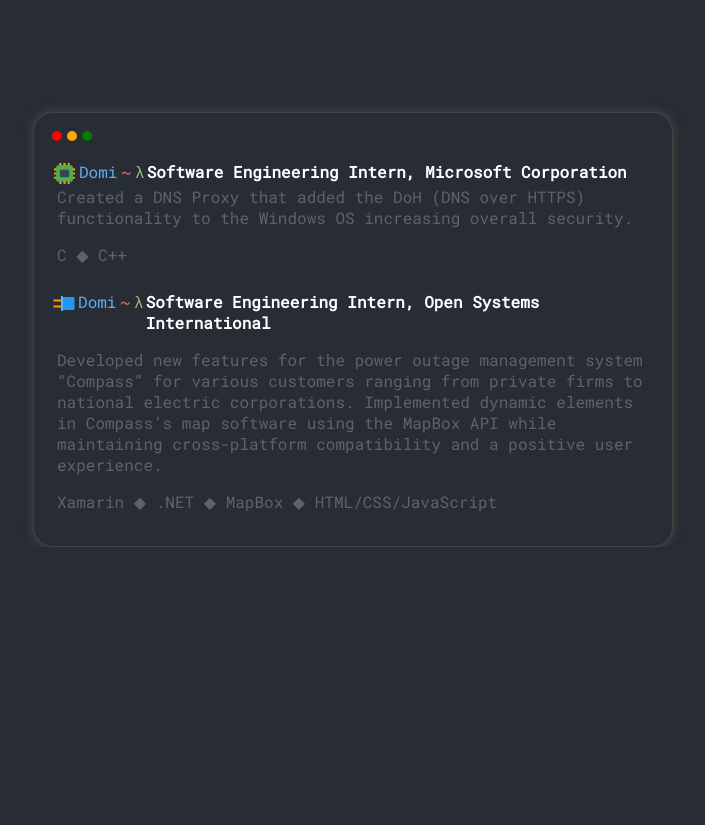
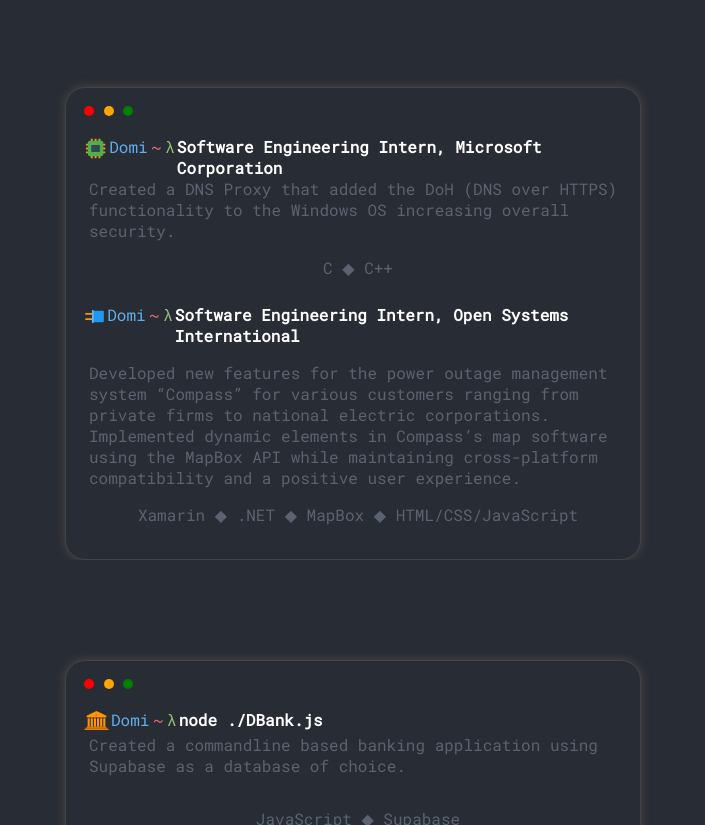
Before and after one commit to dominikabobik/dominika-bobik, a Next.js app: page / in a window 1280 px wide. Shown: the part 497-1322 px from the top of the page, without its empty margins (287-992 px from the left). Before the commit the page ends 1044 px from the top, so only its background shows below. Built offline with nearby package versions, Linux system fonts and the light colour scheme.

Commit message:
Changes1

```diff
--- a/components/project.tsx
+++ b/components/project.tsx
@@ -1,4 +1,4 @@
-import {FC} from "react";
+import {FC, ReactNode} from "react";
 import styles from "../styles/project.module.css";
 import Image from 'next/image'
 
@@ -7,7 +7,9 @@
 	description: string,
 	technologies: string[],
 	github?: string,
-	img?: string
+	img?: string,
+	icon: ReactNode,
+	lang?: string
 }
 
 interface tech {
--- a/components/s-projects.tsx
+++ b/components/s-projects.tsx
@@ -1,47 +1,69 @@
 import type {GetServerSideProps, GetStaticPaths, GetStaticProps, NextPage} from 'next'
 import styles from '../styles/projects.module.css'
 import {NavBar} from "../components/nav-bar";
-import {project, Project} from "../components/project";
+import {Project} from "../components/project";
+import {FcElectronics, FcCrystalOscillator, FcEngineering, FcAndroidOs, FcCircuit, FcChargeBattery, FcLibrary, FcMindMap} from "react-icons/fc";
+import { ReactNode } from 'react';
+import { Lang } from '../pages';
 
 interface PageProps {
 
 }
 
-const data: project[] = [
+export interface project {
+	title: string,
+	description: string,
+	technologies: string[],
+	github?: string,
+	img?: string,
+	icon: ReactNode,
+	lang?: Lang
+}
+
+export const data: project[] = [
         {
                 title: 'DBank',
                 description: 'Created a commandline based banking application using Supabase as a database of choice.',
                 technologies: ['JavaScript','Supabase'],
                 github: 'https://github.com/DomiNika-12/dbank',
-                img: ''
+                img: '',
+                icon: <FcLibrary/>,
+                lang: "js"
         },
         {
                 title: 'Resistor Color Decoder',
                 description: 'Made a web app that finds color code based on the resistance of the basic circuit component.',
                 technologies: ['TypeScript','React Native', 'Expo'],
                 github: 'https://github.com/DomiNika-12/circuits',
-                img: '/crk.png'
+                img: '/crk.png',
+                icon: <FcCrystalOscillator/>,
+                lang: "js"
         },
         {
                 title: 'Tic Tac Toe',
                 description: 'Created a console-run tic tac toe game for 2 players using C++.',
                 technologies: ['C++'],
                 github: 'https://github.com/DomiNika-12/TicTacToe',
-                img: ''
+                img: '',
+                icon: <FcEngineering/>,
+                lang: "c"
         },
         {
                 title: 'Travel App',
                 description: 'Created a Xamarin Forms app that integrated an SQLite database, which allows users to enter the name of the city visited, country, and continent.',
                 technologies: ['C#', 'Xamarin Forms', 'SQLite'],
                 github: 'https://github.com/DomiNika-12/Travel',
-                img: ''
+                img: '',
+                icon:<FcCircuit/>
         },
         {
                 title: 'Snowflakes',
                 description: 'Made a JavaFX application that produces window filled with randomly generated snowflakes.',
                 technologies: ['Java','JavaFX'],
                 github: 'https://github.com/DomiNika-12/Snowflakes',
-                img: '/snowflake.jpg'
+                img: '/snowflake.jpg',
+                icon: <FcMindMap/>,
+                lang: "java"
         },
         {
                 title: 'Calculator App',
@@ -49,21 +71,24 @@
                     '         layout that is more suitable than the default one.',
                 technologies: ['Android Studio', 'Java'],
                 github: 'https://github.com/DomiNika-12/Calculator',
-                img: '/calculator.jpg'
+                img: '/calculator.jpg',
+                icon: <FcAndroidOs/>
         },
         {
                 title: 'Robotics Systems Enterprise',
                 description: 'Worked on development and implementation of autonomous driving and leader following behavior in the 6 robot (Clearpath Jackals) convoy utilizing ROS.',
                 technologies: ['ROS', 'Python'],
                 github: 'https://rse.mtu.edu/',
-                img: '/rse.png'
+                img: '/rse.png',
+                icon: <FcChargeBattery/>
         },
         {
                 title: 'Blue Marble Security Enterprise',
                 description: 'Worked on a team of software engineering students focusing on implementing  autonomous pathfinding into a testing robot using the Robot Operating System (ROS), utilizing C++ and Python. Provided community outreach and educated the team on circuit design and soldering techniques.',
                 technologies: ['ROS', 'C++', 'Python'],
                 github:'https://bluemarblesecurity.eit.mtu.edu/index.php',
-                img: '/bluemarble.jpeg'
+                img: '/bluemarble.jpeg',
+                icon: <FcCrystalOscillator/>
         },
 ];
 
--- a/pages/index.tsx
+++ b/pages/index.tsx
@@ -7,13 +7,27 @@
 import { FcGlobe } from "react-icons/fc";
 import { FcDocument} from "react-icons/fc";
 import { IconContext } from "react-icons";
-import {FcElectronics} from "react-icons/fc";
-import { FcCrystalOscillator } from "react-icons/fc";
+import {FcElectronics, FcCrystalOscillator} from "react-icons/fc";
+
+import {data} from "../components/s-projects";
+import { useCallback } from 'react';
 interface PageProps {
 
 }
 
+export type Lang = "js" | "py" | "sh" | "c" | "java"
+
+const langs: Record<Lang, {name: string, ext: string}> = {
+  "js": {name: "node", ext: "js"},
+  "py": {name: "python3", ext: "py"},
+  "sh": {name: "bash", ext: "sh"},
+  "c": {name: "gcc ", ext: "c -o a.out && ./a.out"},
+  "java": {name: "javac ", ext: "java -o a.out && java ./a.out"}
+}
+
 const Home: NextPage<PageProps> = () => {
+
+
   return (
   <div>
     <title>Dominika Bobik</title>
@@ -60,7 +74,7 @@
             <IconContext.Provider value={{color: "blue", className: "icons-size"}}>
               <div className={styles.terminalPosition}>
                 <div style={{display: "flex", flexDirection: "row" }}>
-                  <FcElectronics/>
+                <FcElectronics/>
                   <div className={styles.textDomi}>Domi</div>
                   <div className={styles.textTilda}>~</div>
                   <div className={styles.textLambda}>λ</div>
@@ -97,6 +111,44 @@
           </div>
         </div>
       </div>
+
+      <div className={styles.test}>
+        <div className={styles.terminal}>
+          <div className={styles.topBar}>
+            <div className={styles.circleR}/>
+            <div className={styles.circleO}/>
+            <div className={styles.circleG}/>
+          </div>
+          <div className={styles.contents}>
+            <IconContext.Provider value={{color: "blue", className: "icons-size"}}>
+              {data.map(project => {
+                const lang = langs[project.lang ?? "js"];
+                return <div className={styles.terminalPosition}>
+                <div style={{display: "flex", flexDirection: "row" }}>
+                  {project.icon}
+                  <div className={styles.textDomi}>Domi</div>
+                  <div className={styles.textTilda}>~</div>
+                  <div className={styles.textLambda}>λ</div>
+                  <div className={styles.textPosition}>{`${lang.name} ./${project.title}.${lang.ext}`}</div>
+                </div>
+                <div className={styles.tagContents}>
+                  <div className={styles.textTerminal}>{project.description}</div>
+                  <p className={styles.textTerminalTech}>{project.technologies.map((t, i) => (
+                    <>
+                      {i !== 0 && <p>{'◆'}</p>}
+                      <p>{t}</p>
+                    </>
+                  ))}</p>
+                </div>
+              </div>
+
+                  })}
+            </IconContext.Provider>
+          </div>
+        </div>
+      </div>
+
+
     </div>
     </body>
   </div>
--- a/styles/home.module.css
+++ b/styles/home.module.css
@@ -4,8 +4,8 @@
   justify-content: center;
   align-items: center;
   background-color: #282c34;
-  height: 100vh;
-  margin-top: 200px;
+  padding: 64px;
+  margin-top: 100px;
 }
 
 .box{
@@ -91,7 +91,7 @@
   flex-direction: row;
   height: 30px;
   padding: 10px;
-  gap: 5px;
+  gap: 1ch;
 }
 
 .circleG, .circleO, .circleR {
@@ -114,12 +114,17 @@
 .textTerminal{
   margin-left: 5px;
   color: #5c6370;
+
 }
 
 .textTerminalTech{
   margin-left: 5px;
   color: #5c6370;
-  justify-items: center;
+  width: 100%;
+  text-align: center;
+  display: flex;
+  gap: 1ch;
+  justify-content: center;
 }
 .textPosition {
   color: white;
```
Also changed, not shown: pages/projects.tsx (+0 -60 lines).
